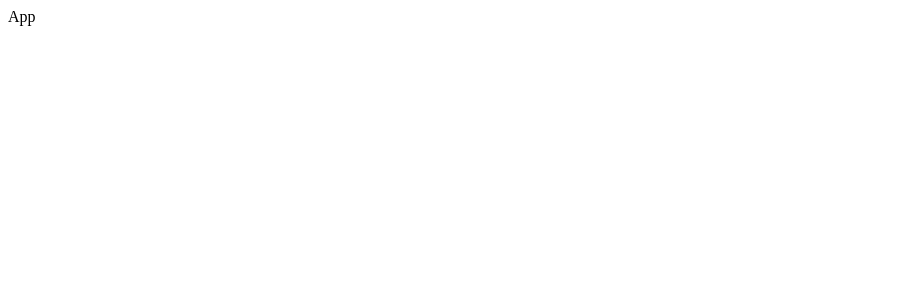
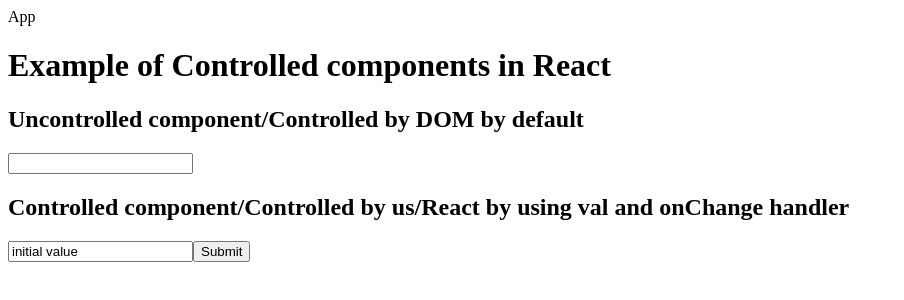
Before and after one commit to ows-ali/react-series, a React (Create React App) app: page / in a window 1280 px wide. Shown: the top 300 px of the page, without its empty margins (0-904 px from the left). Built offline with nearby package versions, Linux system fonts and the light colour scheme.

Commit message:
controlled component example

```diff
--- a/src/App.js
+++ b/src/App.js
@@ -1,7 +1,13 @@
 import React from "react";
+import Example from "./Example";
 
 const App = () => {
-  return <div>App</div>;
+  return (
+    <div>
+      App
+      <Example />
+    </div>
+  );
 };
 
 export default App;
--- /dev/null
+++ b/src/Example.js
@@ -0,0 +1,33 @@
+import React, { useState } from "react";
+
+const Example = () => {
+  const [val, setVal] = useState("initial value");
+  const onSubmit = () => {
+    console.log("value of input field 1: ");
+    console.log("value of input field 2: ", val);
+  };
+  return (
+    <div>
+      <h1>Example of Controlled components in React</h1>
+
+      {/* not a controlled component (input field) */}
+      <h2>Uncontrolled component/Controlled by DOM by default</h2>
+      <input />
+
+      <h2>
+        Controlled component/Controlled by us/React by using val and onChange
+        handler
+      </h2>
+      <input
+        value={val}
+        onChange={(e) => {
+          console.log(e.target.value);
+          setVal(e.target.value);
+        }}
+      />
+      <button onClick={onSubmit}>Submit</button>
+    </div>
+  );
+};
+
+export default Example;
```
Also changed, not shown: 1 other file (tests, documents, lock files or other folders).
